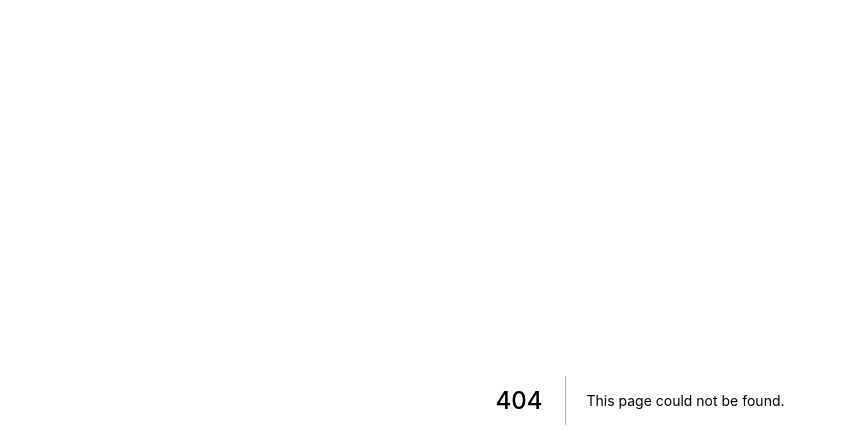
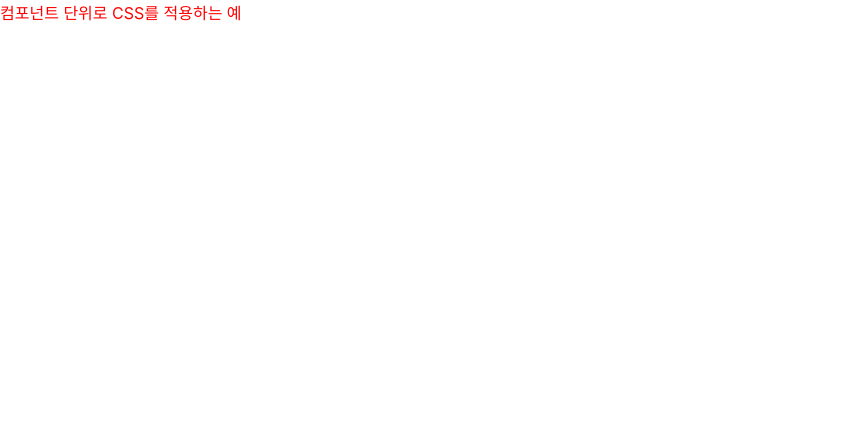
Before and after one commit to shoveller/boiler-kit, a Next.js app in the folder packages/nextjs/: page /css-example in a window 1280 px wide. Before the commit this address had no page. Shown: the top 448 px of the page, without its empty margins (0-846 px from the left). Built offline with nearby package versions, Linux system fonts and the light colour scheme.

Commit message:
feat: css 활용 예제를 추가

```diff
--- /dev/null
+++ b/packages/nextjs/pages/css-example/index.tsx
@@ -0,0 +1,27 @@
+import { NextPage } from 'next'
+import css from 'styled-jsx/css'
+
+const LocalStyling = () => {
+  const style = css`
+    div.test {
+      color: red;
+    }
+  `
+
+  return (
+    <>
+      <style jsx>{style}</style>
+      <div className="test">컴포넌트 단위로 CSS를 적용하는 예</div>
+    </>
+  )
+}
+
+const CssExample: NextPage = () => {
+  return (
+    <>
+      <LocalStyling />
+    </>
+  )
+}
+
+export default CssExample
--- a/packages/nextjs/pages/index.tsx
+++ b/packages/nextjs/pages/index.tsx
@@ -5,7 +5,12 @@ const Index: NextPage = () => {
   return (
     <>
       <ul>
-        <Link href="/i18n-example">다국어 리소스 활용 예제로 이동</Link>
+        <li>
+          <Link href="/css-example">CSS 활용 예제로 이동</Link>
+        </li>
+        <li>
+          <Link href="/i18n-example">다국어 리소스 활용 예제로 이동</Link>
+        </li>
       </ul>
     </>
   )
```
Also changed, not shown: packages/nextjs/types/README.md.
